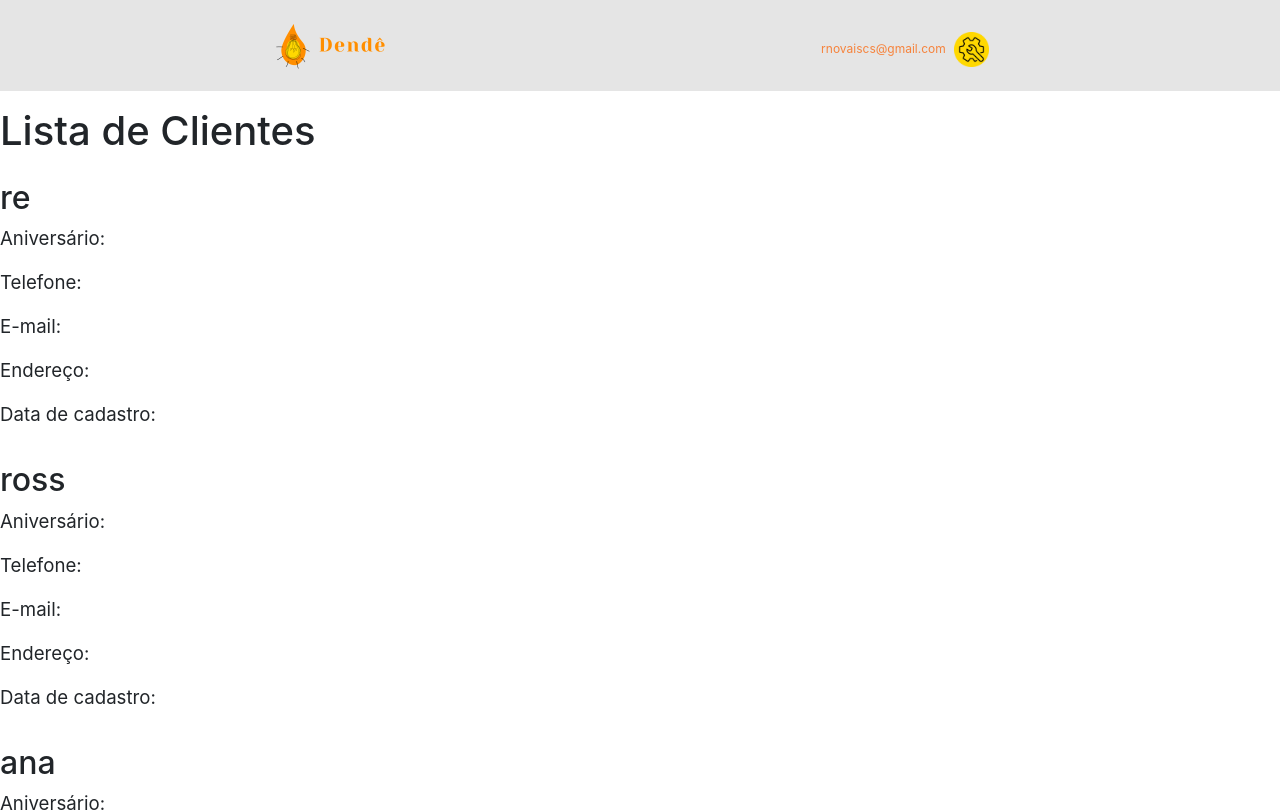
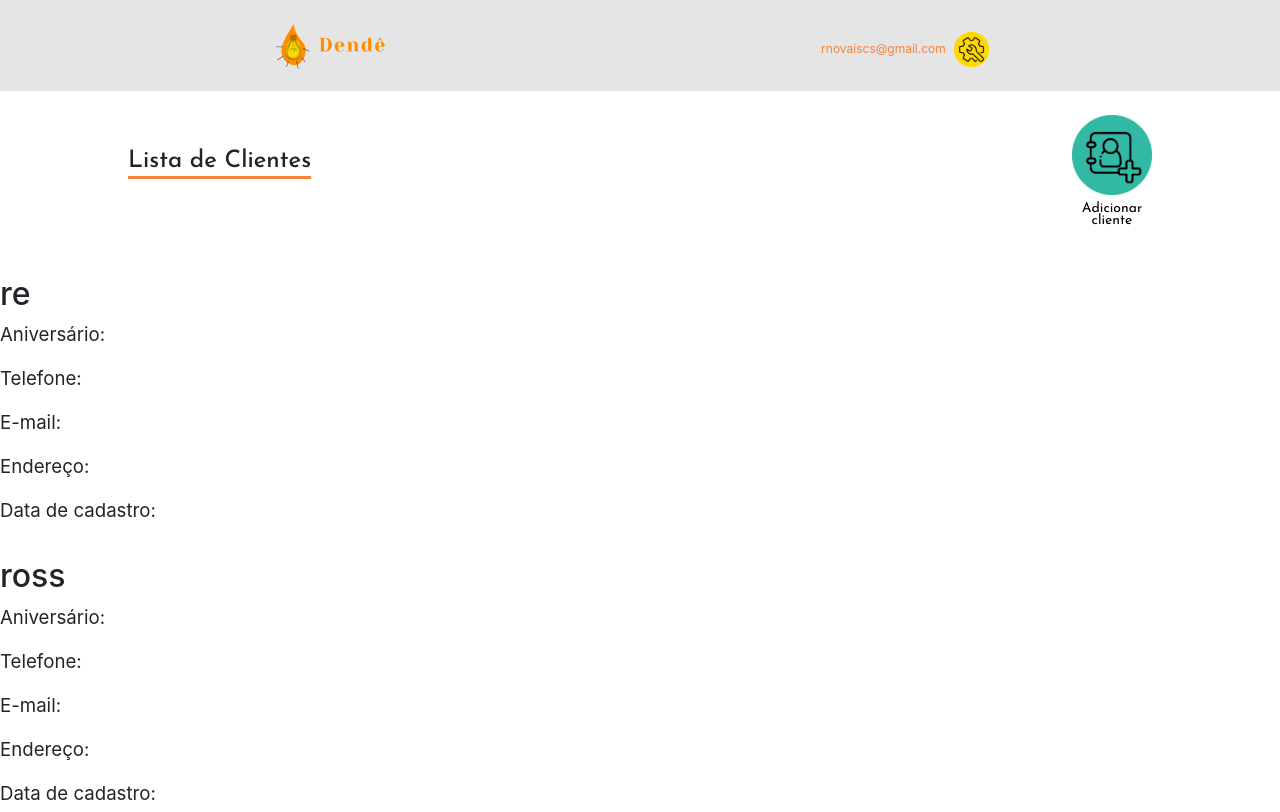
Before and after one commit to renatanovais/dende, a React (Create React App) app in the folder dende-megahack/: page /clientes in a window 1280 px wide. Shown: the top 812 px of the page. Built offline with nearby package versions, Linux system fonts and the light colour scheme.

Commit message:
alterado link para add cliente na pag de clientes - seguind padrao do icone

```diff
--- a/dende-megahack/src/App.css
+++ b/dende-megahack/src/App.css
@@ -547,3 +547,12 @@ className="label-form" */
   margin: 1vh auto;
   max-width: 80%;
 }
+
+/* FIM PAG CADASTRAR CLIENTES */
+/* INICIO PAG CLIENTES
+CSS APROVEITADO DA PAG CALENDARIO
+className="info-calendar"
+*/
+.info-calendar .list-title {
+  border-bottom: 3px solid var(--laranja-dende);
+}
--- a/dende-megahack/src/pages/Clients.js
+++ b/dende-megahack/src/pages/Clients.js
@@ -3,14 +3,20 @@ import { Link } from 'react-router-dom';
 import { connect } from 'react-redux';
 import Header from '../components/Header';
 import ClientCard from '../components/ClientCard';
-
+import addCliente from '../images/icons/new-client-icon.png';
 
 function Clients(props) {
   const { clients } = props;
   return (
     <div>
       <Header />
-      <h1>Lista de Clientes</h1>
+      <div className="info-calendar">
+        <h4 className="list-title">Lista de Clientes</h4>
+        <Link className="add-button-calendar" to="/add-client">
+          <img alt="Add cliente" src={addCliente} />
+          <p>Adicionar <br/> cliente</p>
+        </Link>
+      </div>
       <div>
         {clients.length === 0 ? <p>Nenhum cliente cadastrado</p>
         :
@@ -19,7 +25,6 @@ function Clients(props) {
         ))
         }
       </div>
-      <h2><Link to="/add-client">Cadastrar novo cliente</Link></h2>
     </div>
   )
 };
--- a/dende-megahack/src/pages/Home.js
+++ b/dende-megahack/src/pages/Home.js
@@ -20,7 +20,7 @@ export default function Home() {
           <p>Adicionar <br/> ficha técnica</p>
         </Link>
         <Link to="/add-client">
-          <img alt="Add encomenda" src={addCliente} height="95" />
+          <img alt="Add cliente" src={addCliente} height="95" />
           <p>Adicionar <br/> cliente</p>
         </Link>
       </div>
```
